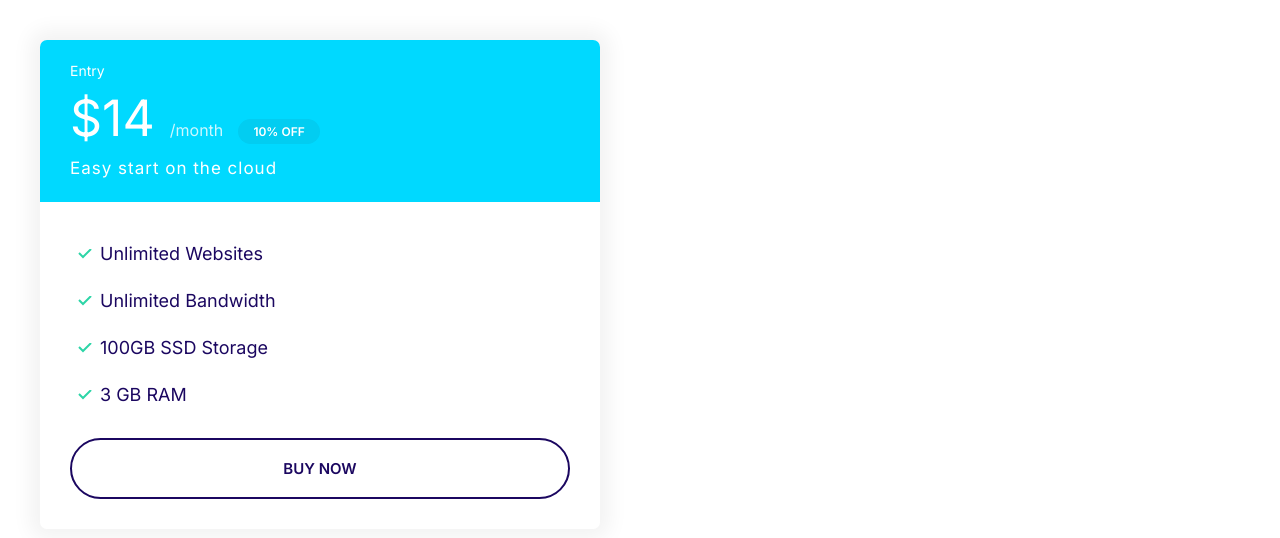
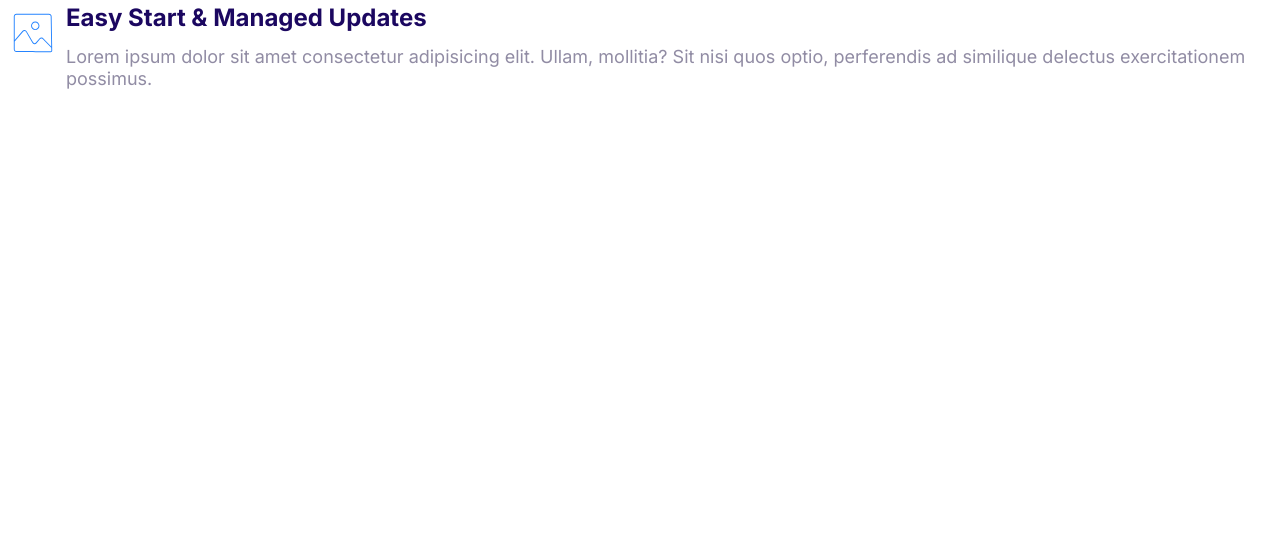
Before and after one commit to yinhang1107/hangify, a plain HTML site: page index.html in a window 1280 px wide. Drawn offline with Linux system fonts and the light colour scheme.

Commit message:
Created media component.

```diff
--- a/css/styles.css
+++ b/css/styles.css
@@ -286,6 +286,18 @@ a {
 .plan .list__item {
   margin-bottom: 2rem;
 }
+.plan--popular .card__header {
+  position: relative;
+}
+
+.plan--popular .card__header::before {
+  content: url(/images/popular.svg);
+  width: 40px;
+  display: inline-block;
+  position: absolute;
+  top: -6px;
+  right: 5%;
+}
 @media screen and (min-width: 1024px) {
   .plan__name {
     font-size: 1.4rem;
@@ -300,3 +312,18 @@ a {
     font-size: 1.7rem;
   }
 }
+
+/* Media */
+.media {
+  display: flex;
+  flex-direction: row;
+}
+.media__image {
+  margin: 1.3rem;
+}
+.media__title {
+  margin-top: 0;
+}
+.media__body p {
+  line-height: 1.2;
+}
--- a/index.html
+++ b/index.html
@@ -13,27 +13,20 @@
     <link rel="stylesheet" href="css/styles.css" />
   </head>
   <body>
-    <div style="width: 50%; padding: 4rem">
-        <div class="plan">
-          <div class="card card--secondary">
-            <header class="card__header">
-              <h3 class="plan__name">Entry</h3>
-              <span class="plan__price">$14</span>
-              <span class="plan__billing-cycle">/month</span>
-              <span class="badge badge--secondary badge--small">10% OFF</span>
-              <span class="plan__description">Easy start on the cloud</span>
-            </header>
-            <div class="card__body">
-                <ul class="list list--tick">
-                    <li class="list__item">Unlimited Websites</li>
-                    <li class="list__item">Unlimited Bandwidth</li>
-                    <li class="list__item">100GB SSD Storage</li>
-                    <li class="list__item">3 GB RAM</li>
-                </ul>
-                <button class="btn btn--outline btn--block">buy now</button>
-            </div>
-          </div>
-        </div>
+    <div class="media">
+      <div class="media__image">
+        <svg class="icon icon--primary">
+          <use xlink:href="images/sprite.svg#snap"></use>
+        </svg>
+      </div>
+      <div class="media__body">
+        <h3 class="media__title">Easy Start & Managed Updates</h3>
+        <p>
+          Lorem ipsum dolor sit amet consectetur adipisicing elit. Ullam,
+          mollitia? Sit nisi quos optio, perferendis ad similique delectus
+          exercitationem possimus.
+        </p>
+      </div>
     </div>
   </body>
 </html>
```
Also changed, not shown: components/media.html (added, +15 -0 lines), components/plan.html (+23 -0 lines), images/popular.svg (added).
